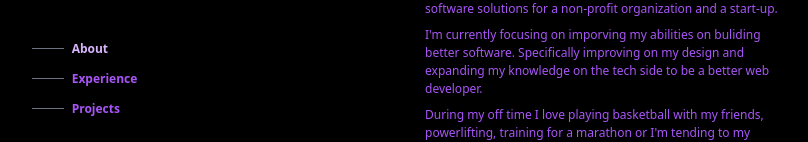
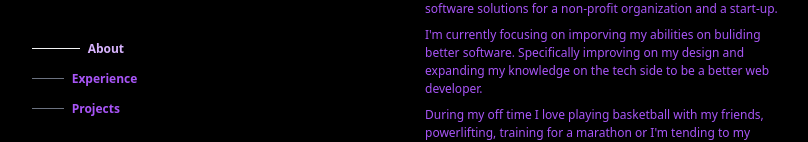
Before and after one commit to KevinZheng99/portfolio-v2, a React (Vite) app: page / in a window 1280 px wide. Shown: the part 190-332 px from the top of the page, without its empty margins (235-1043 px from the left). Built offline with nearby package versions, Linux system fonts and the light colour scheme.

Commit message:
Nav link bug fix

```diff
--- a/src/components/Hero/Navigator.jsx
+++ b/src/components/Hero/Navigator.jsx
@@ -4,12 +4,14 @@ import NavLink from "./NavLink";
 function Navigator() {
   const scrollPosition = useScrollPosition();
 
-  const linkClasses = "group transition-all hover:text-purple-300";
-  const lineClasses =
-    "inline-block w-8 border-t border-gray-500 -translate-y-1 mr-2 transition-all group-hover:w-12 group-hover:border-gray-100";
+  const defaultLinkClasses = "group transition-all";
+  const defaultLineClasses =
+    "inline-block border-t -translate-y-1 mr-2 transition-all group-hover:w-12 group-hover:border-gray-100";
 
-  const activeLinkClasses = linkClasses + " text-purple-300";
-  const activeLineClasses = lineClasses + " border-gray-100 w-12";
+  const activeLinkClasses = defaultLinkClasses + " text-purple-300";
+  const inactiveLinkClasses = defaultLinkClasses + " hover:text-purple-300";
+  const activeLineClasses = defaultLineClasses + " border-gray-100 w-12";
+  const inactiveLineClasses = defaultLineClasses + " border-gray-500 w-8";
 
   return (
     <nav className="text-purple-500 text-xs font-bold mt-12">
@@ -21,12 +23,12 @@ function Navigator() {
             lineStyles={
               scrollPosition >= 0 && scrollPosition < 300
                 ? activeLineClasses
-                : lineClasses
+                : inactiveLineClasses
             }
             linkStyles={
               scrollPosition >= 0 && scrollPosition < 300
                 ? activeLinkClasses
-                : linkClasses
+                : inactiveLinkClasses
             }
           />
         </li>
@@ -37,12 +39,12 @@ function Navigator() {
             lineStyles={
               scrollPosition >= 300 && scrollPosition < 700
                 ? activeLineClasses
-                : lineClasses
+                : inactiveLineClasses
             }
             linkStyles={
               scrollPosition >= 300 && scrollPosition < 700
                 ? activeLinkClasses
-                : linkClasses
+                : inactiveLinkClasses
             }
           />
         </li>
@@ -50,8 +52,12 @@ function Navigator() {
           <NavLink
             name="Projects"
             href="#projects"
-            lineStyles={scrollPosition >= 700 ? activeLineClasses : lineClasses}
-            linkStyles={scrollPosition >= 700 ? activeLinkClasses : linkClasses}
+            lineStyles={
+              scrollPosition >= 700 ? activeLineClasses : inactiveLineClasses
+            }
+            linkStyles={
+              scrollPosition >= 700 ? activeLinkClasses : inactiveLinkClasses
+            }
           />
         </li>
       </ul>
```
